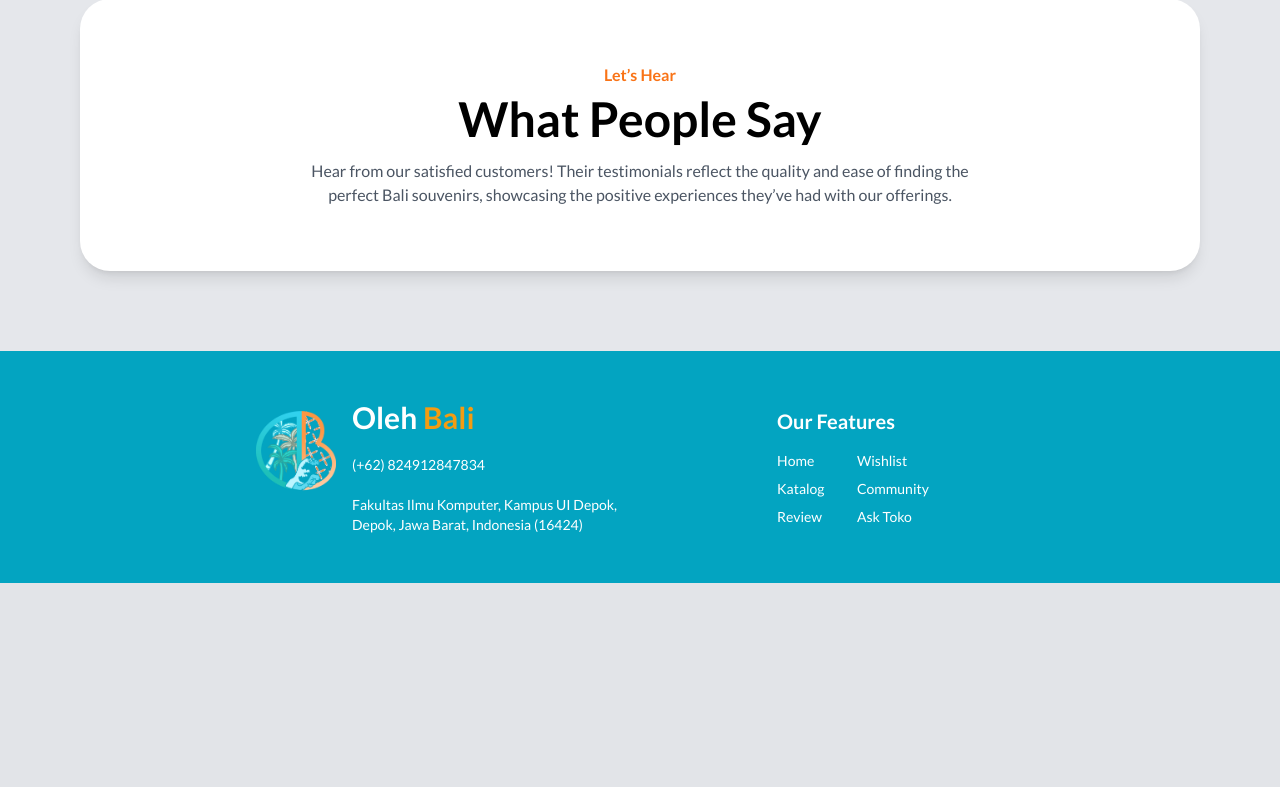
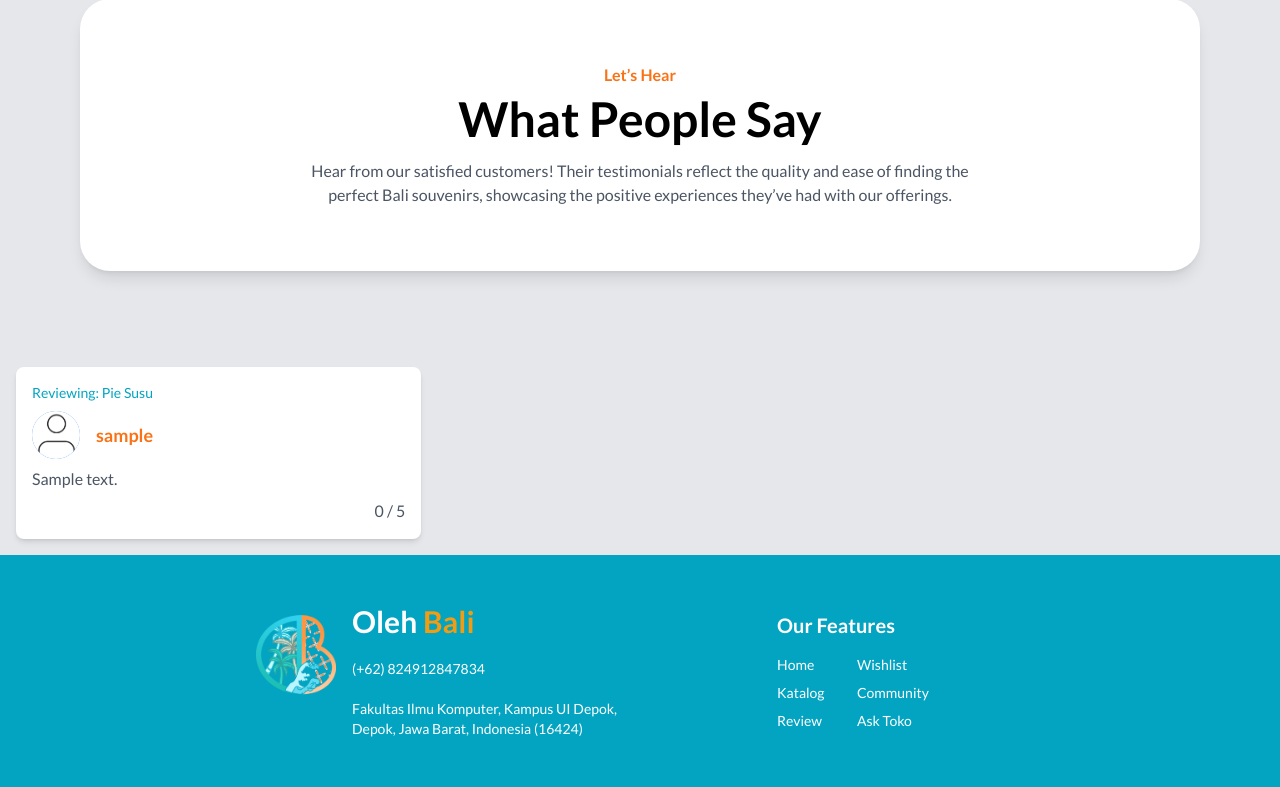
Before and after one commit to Kelompok-A06/olehBali, a Django app: page / in a window 1280 px wide. Shown: the part 1302-2089 px from the top of the page. Before the commit the page ends 1885 px from the top, so only its background shows below. Run offline with Django 5.2, Linux system fonts and the light colour scheme; a user stored in the database is signed in; data comes from the database, SQL or seed files in the repository; tables that the repository leaves empty hold one stand-in row (values such as "Sample post"); some libraries are stand-ins or nearby versions.

Commit message:
add: user review in home.html

```diff
--- a/authentication/templates/home.html
+++ b/authentication/templates/home.html
@@ -76,5 +76,11 @@
                 Hear from our satisfied customers! Their testimonials reflect the quality and ease of finding the perfect Bali souvenirs, showcasing the positive experiences they’ve had with our offerings.
             </p> <br>
         </div>
+        <div class="grid grid-cols-1 md:grid-cols-2 lg:grid-cols-3 gap-4 p-4 break-words">
+            {% for review in reviews %}
+                {% include "review-card.html" with review=review %}
+            {% endfor %}
+
+        </div>
     </div>
 {% endblock content %}
--- /dev/null
+++ b/authentication/templates/review-card.html
@@ -0,0 +1,32 @@
+{% load static %}
+
+<a href="/reviews/{{ review.product.pk }}" class="block">
+  <div class="card w-full bg-white shadow-md rounded-lg p-4 hover:shadow-lg transition-shadow">
+      <p class="text-sm text-[#03A4C1] font-medium mb-2">
+          Reviewing: {{ review.product.nama }}
+      </p>
+
+      <div class="flex items-center space-x-4">
+        <div class="avatar">
+          <div class="w-12 rounded-full bg-blue-500 text-white flex items-center justify-center font-bold">
+              <img
+              src="{% static 'avatars/default_avatar.png' %}"
+              alt="Profile Avatar" />
+          </div>
+        </div>
+        <div>
+          <h2 class="card-title text-lg text-orange-500 font-semibold">{{ review.user.username }}</h2>
+        </div>
+      </div>
+
+      <p class="text-gray-600 mt-2">
+        {{ review.comments }}
+      </p>
+
+      <div class="flex flex-row-reverse">
+          <p class="text-gray-600 mt-2">
+              {{ review.ratings }} / 5
+          </p>
+      </div>
+  </div>
+</a>
--- a/authentication/views.py
+++ b/authentication/views.py
@@ -1,11 +1,6 @@
 import datetime
-from django import forms
-from django.http import HttpResponseRedirect
-from django.urls import reverse
-from django.contrib.auth import authenticate, login, logout
-from django.contrib.auth.forms import UserCreationForm, AuthenticationForm
-from django.contrib import messages
 from django.shortcuts import render, redirect, reverse
+from userprofile.models import Profile
 from .models import User
 from .forms import CustomUserCreationForm
 from django.http import HttpResponseRedirect
@@ -15,13 +10,25 @@ from django.contrib.auth.forms import AuthenticationForm
 from django.contrib import messages
 from django.shortcuts import render, redirect
 from .models import User
+from reviews.models import Reviews
 from .forms import CustomUserCreationForm
 from django.contrib.auth.decorators import login_required
 
 @login_required(login_url='/login')
 def show_main(request):
+    profile = Profile.objects.get_or_create(
+        user=request.user,
+        defaults={
+            'name': request.user.username,
+            'email': request.user.email,
+        }
+    )
+
+    reviews = Reviews.objects.all()
     context = {
+        'profile' : profile[0],
         'user' : request.user,
+        'reviews' : reviews
     }
     return render(request, "home.html", context)
 
--- a/reviews/urls.py
+++ b/reviews/urls.py
@@ -6,6 +6,7 @@ app_name = 'reviews'
 urlpatterns = [
     path('<int:id>', show_review, name='review'),
     path('add-review/<int:id>', add_review, name='add_review'),
+    path('api/', review_json_all, name='review_json_all'),
     path('api/<int:id>', review_json, name='review_json'),
     path('api/get/<int:id>', chosen_review_json, name='chosen_review_json'),
     path('delete/<int:id>', delete_review, name='delete_review'),
--- a/reviews/views.py
+++ b/reviews/views.py
@@ -18,6 +18,10 @@ def show_review(request, id):
         'reviews' : Reviews.objects.filter(product=product)
     }
     return render(request, "product-review.html", context)
+
+def review_json_all(request):
+    reviews = Reviews.objects.all()
+    return HttpResponse(serializers.serialize("json", reviews), content_type="application/json")
 
 def review_json(request, id):
     product = Product.objects.get(pk=id)
```
